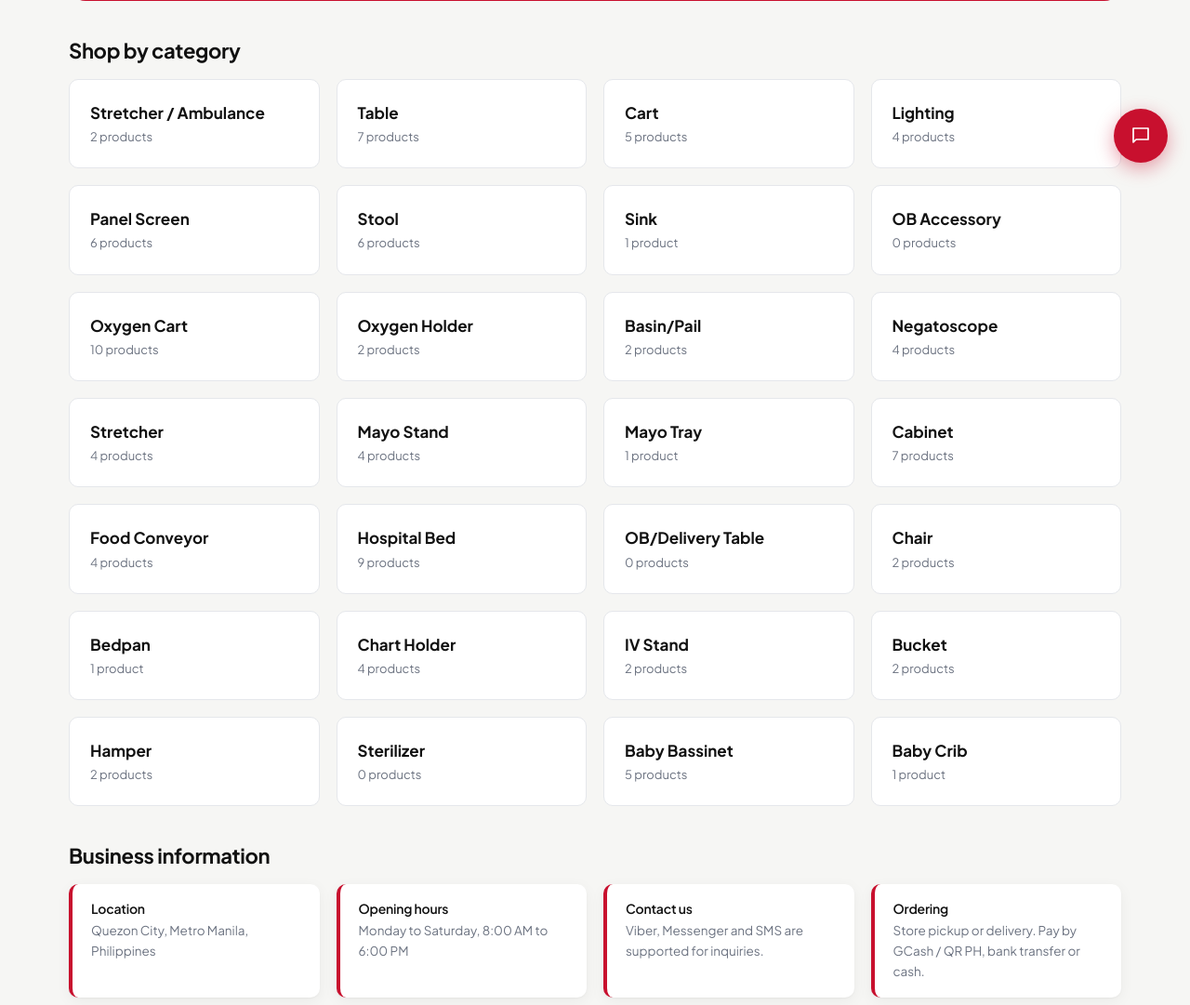
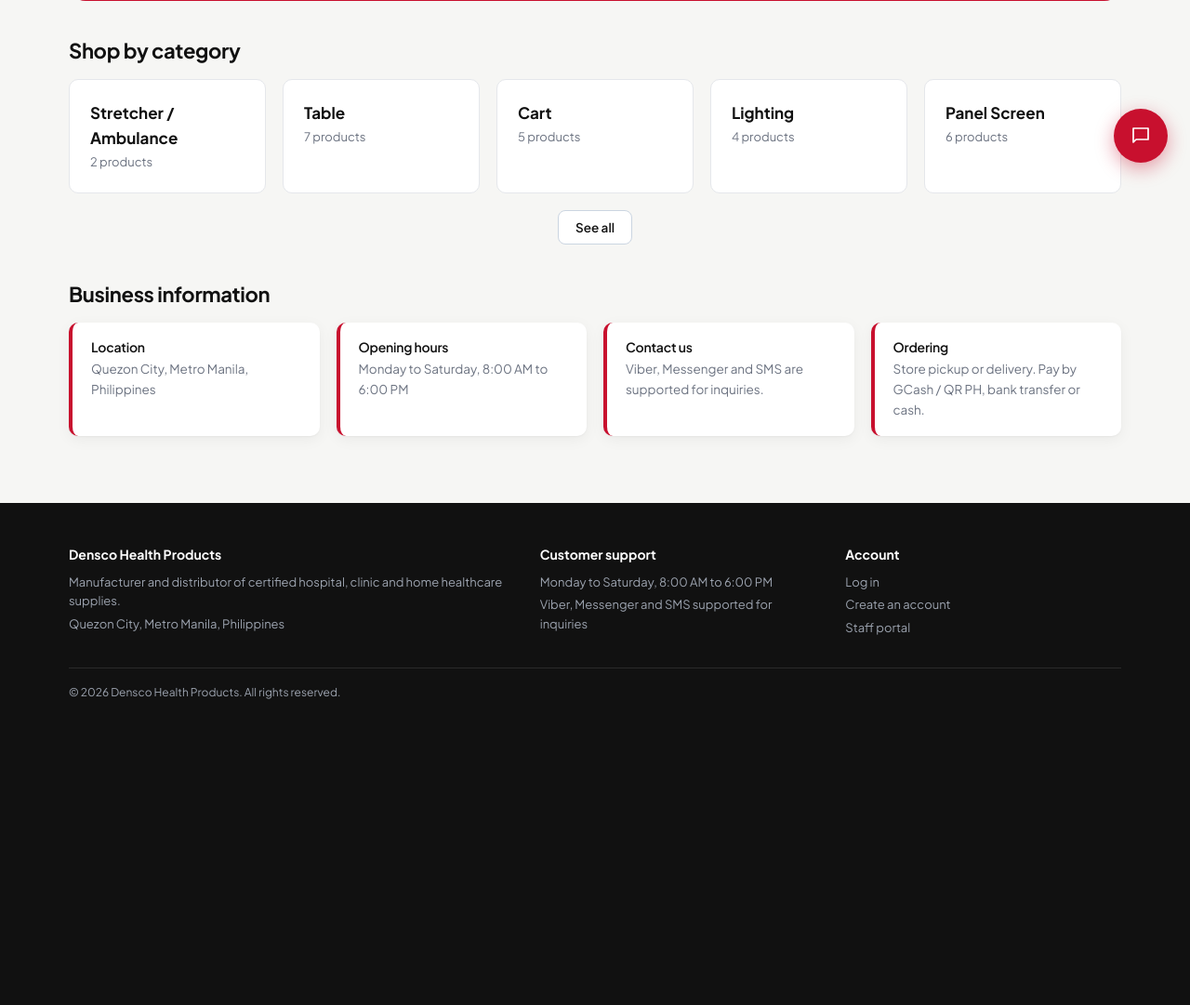
Before and after one commit to rei2802/densco, a PHP site: page / in a window 1280 px wide. Shown: the part 601-1682 px from the top of the page at 93% size. After the commit the page ends 1353 px from the top, so only its background shows below. Run offline with PHP 8.4, Linux system fonts and the light colour scheme; data comes from the database, SQL or seed files in the repository.

Commit message:
fixed show categories

```diff
--- a/Densco1-main/css/style.css
+++ b/Densco1-main/css/style.css
@@ -1031,3 +1031,9 @@ label.opt span{font-size:12px;color:var(--mute)}
 /* Shop product cards: same-size image frame, image centered and fully visible */
 .pthumb{height:auto !important;aspect-ratio:4/3 !important;display:flex !important;align-items:center;justify-content:center;overflow:hidden;background:#fff;border-bottom:1px solid var(--line);text-align:center}
 .pthumb img{width:100% !important;height:100% !important;object-fit:contain !important;padding:10px}
+
+/* Home page categories: 5 per row, "See all" reveals the rest */
+.cat-grid{grid-template-columns:repeat(5,1fr)}
+.cat-more{text-align:center;margin-top:18px}
+@media(max-width:992px){.cat-grid{grid-template-columns:repeat(3,1fr)}}
+@media(max-width:600px){.cat-grid{grid-template-columns:repeat(2,1fr)}}
--- a/Densco1-main/index.php
+++ b/Densco1-main/index.php
@@ -56,7 +56,10 @@ while ($row = $res->fetch_assoc()) {
         </div>
       </section>
       <h2 class="sec">Shop by category</h2>
-      <div class="grid4" id="cats"></div>
+      <div class="grid4 cat-grid" id="cats"></div>
+      <div class="cat-more">
+        <button class="btn btn-line" id="catToggle" type="button">See all</button>
+      </div>
       <h2 class="sec">Business information</h2>
       <div class="grid4" id="biz"></div>
     </main>
@@ -68,12 +71,26 @@ while ($row = $res->fetch_assoc()) {
     <script>
       const P = DHP.products().filter((p) => !p.hidden),
         B = DHP.biz();
-      document.getElementById("cats").innerHTML = DHP.categories
-        .map((c) => {
-          const n = P.filter((p) => p.cat === c).length;
-          return `<a class="tile" href="catalog.php?cat=${encodeURIComponent(c)}"><b>${c}</b><span>${n} product${n === 1 ? "" : "s"}</span></a>`;
-        })
-        .join("");
+      const CAT_LIMIT = 5;
+      let catsExpanded = false;
+      function renderCats() {
+        const cats = DHP.categories;
+        document.getElementById("cats").innerHTML = cats
+          .map((c, i) => {
+            const n = P.filter((p) => p.cat === c).length;
+            const hidden = !catsExpanded && i >= CAT_LIMIT ? " hide" : "";
+            return `<a class="tile${hidden}" href="catalog.php?cat=${encodeURIComponent(c)}"><b>${c}</b><span>${n} product${n === 1 ? "" : "s"}</span></a>`;
+          })
+          .join("");
+        const btn = document.getElementById("catToggle");
+        btn.classList.toggle("hide", cats.length <= CAT_LIMIT);
+        btn.textContent = catsExpanded ? "Show less" : "See all";
+      }
+      document.getElementById("catToggle").addEventListener("click", () => {
+        catsExpanded = !catsExpanded;
+        renderCats();
+      });
+      renderCats();
       document.getElementById("biz").innerHTML = [
         ["Location", B.address],
         ["Opening hours", B.hours],
```
